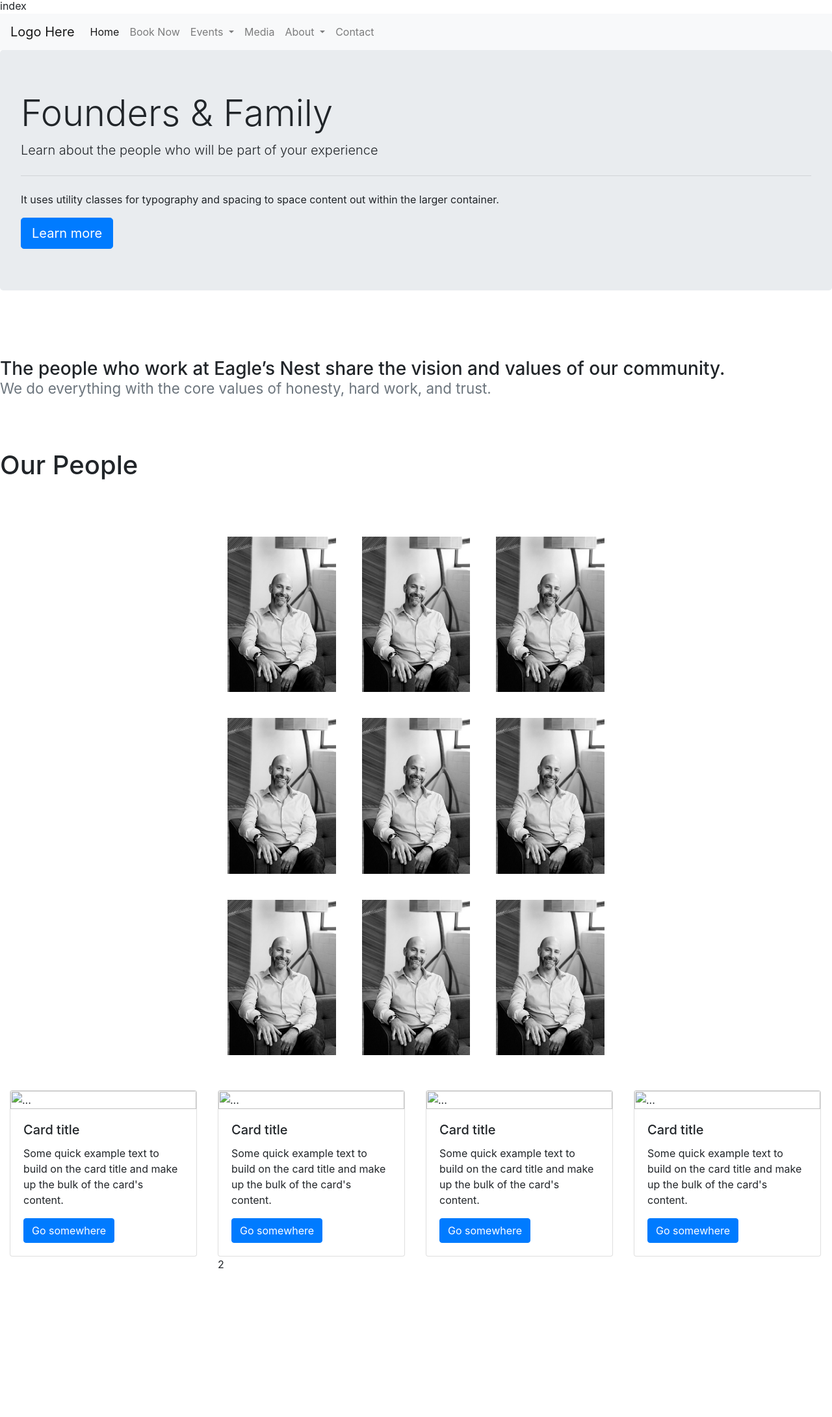
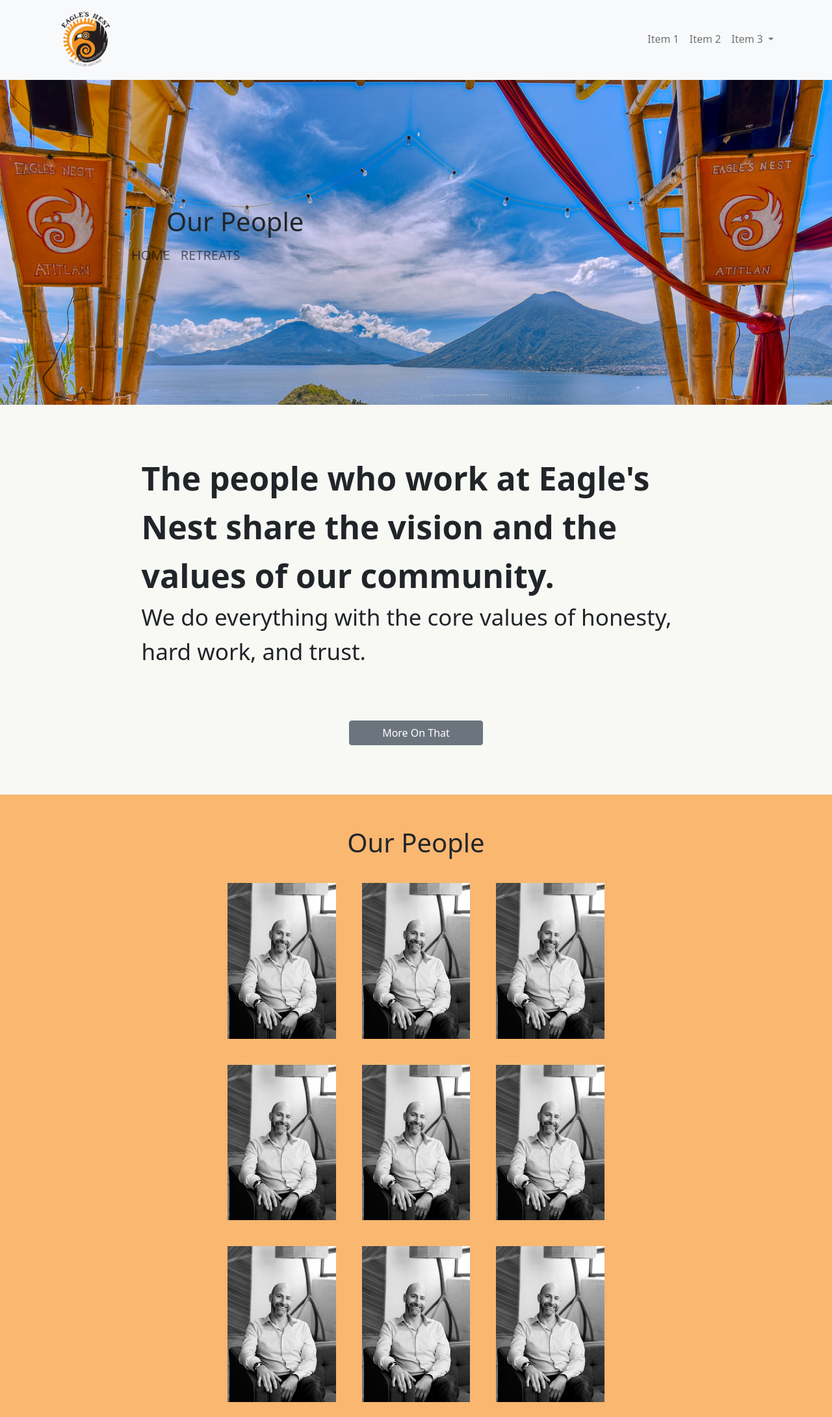
Before and after one commit to MaddyChandler1/UX_UI_HW_19, a plain HTML site: page Index.html in a window 1280 px wide. Shown: the part 3-2184 px from the top of the page at 65% size. Before the commit the page ends 1961 px from the top, so only its background shows below. Drawn offline with nearby package versions, Linux system fonts and the light colour scheme.

Commit message:
commit 3

```diff
--- a/Index.html
+++ b/Index.html
@@ -1,226 +1,204 @@
-index
 <!doctype html>
-
 <html lang="en">
 <head>
     <!-- Required meta tags -->
     <meta charset="utf-8">
     <meta name="viewport" content="width=device-width, initial-scale=1, shrink-to-fit=no">
-
     <!-- Add Bootstrap CSS Here on line 10-->
-
-    <link rel="stylesheet" href="https://stackpath.bootstrapcdn.com/bootstrap/4.3.1/css/bootstrap.min.css"
-    integrity="sha384-ggOyR0iXCbMQv3Xipma34MD+dH/1fQ784/j6cY/iJTQUOhcWr7x9JvoRxT2MZw1T"
-    crossorigin="anonymous">
+    <link href="https://cdn.jsdelivr.net/npm/bootstrap@5.1.0/dist/css/bootstrap.min.css" rel="stylesheet" integrity="sha384-KyZXEAg3QhqLMpG8r+8fhAXLRk2vvoC2f3B09zVXn8CA5QIVfZOJ3BCsw2P0p/We" crossorigin="anonymous">
     <!-- This is REQUIRED for bootstrap to work correctly -->
-
     <!-- This stylesheet is an example of how you can add your own stylesheet to customize bootstrap components. Notice how it is loaded 2nd to the required bootstrap stylesheet. This is so our stylesheet will overwrite bootstrap classes when we apply the same class but different styles to the stylsheet -->
     <link rel="stylesheet" href="css/index.css">
-
+    <script src="https://cdn.jsdelivr.net/npm/bootstrap@5.1.0/dist/js/bootstrap.bundle.min.js" integrity="sha384-U1DAWAznBHeqEIlVSCgzq+c9gqGAJn5c/t99JyeKa9xxaYpSvHU5awsuZVVFIhvj" crossorigin="anonymous"></script>
+    <script src="https://ajax.googleapis.com/ajax/libs/jquery/3.5.1/jquery.min.js"></script>
+    <script src="js/index.js"></script>
     <title>UX/UI Bootstrap Template</title>
 </head>
 <body>
-    <!-- Paste Navigation Code Below -->
-
-    <nav class="navbar navbar-expand-lg navbar-light bg-light">
-      <a class="navbar-brand" href="#"> Logo Here </a>
-      <button class="navbar-toggler" type="button" data-toggle="collapse" data-target="#navbarSupportedContent" aria-controls="navbarSupportedContent" aria-expanded="false" aria-label="Toggle navigation">
+<!-- Navigation -->
+<nav class="navbar navbar-expand-lg navbar-light bg-light static-top">
+    <div class="container">
+        <a class="navbar-brand" href="#">
+            <img src="img/logo_navbar.png" alt="..." height="100">
+        </a>
+        <button class="navbar-toggler" type="button" data-bs-toggle="collapse" data-bs-target="#navbarSupportedContent" aria-controls="navbarSupportedContent" aria-expanded="false" aria-label="Toggle navigation">
             <span class="navbar-toggler-icon"></span>
         </button>
-
         <div class="collapse navbar-collapse" id="navbarSupportedContent">
-        <ul class="navbar-nav mr-auto">
-          <li class="nav-item active">
-            <a class="nav-link" href="#">Home <span class="sr-only">(current)</span></a>
+            <ul class="navbar-nav ms-auto">
+                <li class="nav-item">
+                    <a class="nav-link" aria-current="page" href="#">Item 1</a>
                 </li>
                 <li class="nav-item">
-            <a class="nav-link" href="#">Book Now</a>
+                    <a class="nav-link" href="#">Item 2</a>
                 </li>
-
                 <li class="nav-item dropdown">
-            <a class="nav-link dropdown-toggle" href="#" id="navbarDropdown" role="button" data-toggle="dropdown" aria-haspopup="true" aria-expanded="false">
-              Events
+                    <a class="nav-link dropdown-toggle" href="#" id="navbarDropdown" role="button" data-bs-toggle="dropdown" aria-expanded="false">
+                        Item 3
                     </a>
-            <div class="dropdown-menu" aria-labelledby="navbarDropdown">
-              <a class="dropdown-item" href="#">Listing</a>
-              <a class="dropdown-item" href="#">Calendar</a>
-              <a class="dropdown-item" href="#">Past</a>
+                    <ul class="dropdown-menu dropdown-menu-end" aria-labelledby="navbarDropdown">
+                        <li><a class="dropdown-item" href="#">Item 4</a></li>
+                        <li><a class="dropdown-item" href="#">Item 5</a></li>
+                        <li>
+                            <hr class="dropdown-divider">
+                        </li>
+                        <li><a class="dropdown-item" href="#">Something else here</a></li>
+                    </ul>
+                </li>
+            </ul>
         </div>
-          </li>
-
-           <!-- DropDown -->
+    </div>
+</nav>
+<div class="main-info">
+    <div class="main-info-text-block">
+        <h1>Our People</h1>
+        <nav class="navbar navbar-expand-lg navbar-light static-top">
+            <div class="container">
+                <button class="navbar-toggler" type="button" data-bs-toggle="collapse" data-bs-target="#navbarSupportedContent" aria-controls="navbarSupportedContent" aria-expanded="false" aria-label="Toggle navigation">
+                    <span class="navbar-toggler-icon"></span>
+                </button>
+                <div class="collapse navbar-collapse" id="navbarSupportedContent">
+                    <ul class="navbar-nav ms-5">
+                        <li class="nav-item">
+                            <a class="nav-link h5" aria-current="page" href="#">HOME</a>
                         </li>
                         <li class="nav-item">
-          <a class="nav-link" href="#">Media</a>
+                            <a class="nav-link h5" href="#">RETREATS</a>
                         </li>
-
- <!-- DropDown -->
-    </li>
-    <li class="nav-item dropdown">
-      <a class="nav-link dropdown-toggle" href="#" id="navbarDropdown" role="button" data-toggle="dropdown" aria-haspopup="true" aria-expanded="false">
-        About
-      </a>
-      <div class="dropdown-menu" aria-labelledby="navbarDropdown">
-        <a class="dropdown-item" href="#">Our Story</a>
-        <a class="dropdown-item" href="#">Space</a>
-        <a class="dropdown-item" href="#">Community</a>
-        <a class="dropdown-item" href="#">Lodging</a>
-
+                    </ul>
                 </div>
-    </li>
- <!-- DropDown End -->
-
-</li>
-<li class="nav-item">
-  <a class="nav-link" href="#">Contact</a>
-</li>
-
-
+            </div>
         </nav>
-
-    <!-- Paste Jumbotron Code Below-->
-
-    <div class="jumbotron">
-      <h1 class="display-4">Founders & Family</h1>
-      <p class="lead">Learn about the people who will be part of your experience</p>
-      <hr class="my-4">
-      <p>It uses utility classes for typography and spacing to space content out within the larger container.</p>
-      <a class="btn btn-primary btn-lg" href="#" role="button">Learn more</a>
     </div>
-
-    <!-- Introductory Text Section -->
-<br><br><br>
-    <h3>
-        The people who work at Eagle’s Nest share the vision and values of our community.
-        <small class="text-muted"> <br> We do everything with the core values of honesty, hard work, and trust. </small>
-      </h3>
-
-<br><br><br>
-
-
+</div>
+<!-- Description -->
+<div class="description-section">
+    <div class="description-text">
+        <b>The people who work at Eagle's Nest share the vision and the values of our community.</b>
+        <br>
+        <p>We do everything with the core values of honesty, hard work, and trust.</p>
+    </div>
+    <button type="button" class="btn btn-secondary">More On That</button>
+</div>
 <!-- Our People -->
-
-<h1> Our People </h1> <br><br>
+<div class="our-people">
+    <h1> Our People </h1>
     <div class="grid-container">
         <div class="grid-item">
             <img src="img/person.jpg">
             <div class="text-block-img">
-            <div class="personImg">Pablo Cabrera</div>
+                <div class="personImg">Greg Wilson</div>
                 <div class="titleImg">CEO + Founder</div>
             </div>
         </div>
         <div class="grid-item">
             <img src="img/person.jpg">
             <div class="text-block-img">
-            <div class="personImg">Pablo Cabrera</div>
+                <div class="personImg">Greg Wilson</div>
                 <div class="titleImg">CEO + Founder</div>
             </div>
         </div>
         <div class="grid-item">
             <img src="img/person.jpg">
             <div class="text-block-img">
-            <div class="personImg">Pablo Cabrera</div>
+                <div class="personImg">Greg Wilson</div>
                 <div class="titleImg">CEO + Founder</div>
             </div>
         </div>
         <div class="grid-item">
             <img src="img/person.jpg">
             <div class="text-block-img">
-            <div class="personImg">Pablo Cabrera</div>
+                <div class="personImg">Greg Wilson</div>
                 <div class="titleImg">CEO + Founder</div>
             </div>
         </div>
         <div class="grid-item">
             <img src="img/person.jpg">
             <div class="text-block-img">
-            <div class="personImg">Pablo Cabrera</div>
+                <div class="personImg">Greg Wilson</div>
                 <div class="titleImg">CEO + Founder</div>
             </div>
         </div>
         <div class="grid-item">
             <img src="img/person.jpg">
             <div class="text-block-img">
-            <div class="personImg">Pablo Cabrera</div>
+                <div class="personImg">Greg Wilson</div>
                 <div class="titleImg">CEO + Founder</div>
             </div>
         </div>
         <div class="grid-item">
             <img src="img/person.jpg">
             <div class="text-block-img">
-            <div class="personImg">Pablo Cabrera</div>
+                <div class="personImg">Greg Wilson</div>
                 <div class="titleImg">CEO + Founder</div>
             </div>
         </div>
         <div class="grid-item">
             <img src="img/person.jpg">
             <div class="text-block-img">
-            <div class="personImg">Pablo Cabrera</div>
+                <div class="personImg">Greg Wilson</div>
                 <div class="titleImg">CEO + Founder</div>
             </div>
         </div>
         <div class="grid-item">
             <img src="img/person.jpg">
             <div class="text-block-img">
-            <div class="personImg">Pablo Cabrera</div>
+                <div class="personImg">Greg Wilson</div>
                 <div class="titleImg">CEO + Founder</div>
             </div>
         </div>
     </div>
-<br>
-
-
-
-
-    <!-- Add columns, rows, and cards Below -->
-
-    <div class="container-fluid">
+</div>
+<!-- Testimonials -->
+<div class="testimonials">
+    <h1> Staff Testimonials </h1>
+    <div class="container text-center">
         <div class="row">
-          <div class ="col-lg-3 col-md-3 col-sml-12"> <div class="card" style="width: 18rem;">
-            <img src="..." class="card-img-top" alt="...">
+            <div class="col-sm m-5">
+                <!-- picture here -->
+            </div>
+            <div class="col-sm m-5">
+                <div class="card shadow-sm rounded">
+                    <div class="card-header bg-white">
+                        Name, Age
+                    </div>
                     <div class="card-body">
-              <h5 class="card-title">Card title</h5>
-              <p class="card-text">Some quick example text to build on the card title and make up the bulk of the card's content.</p>
-              <a href="#" class="btn btn-primary">Go somewhere</a>
-            </div>
-          </div> </div>
-          <div class ="col-lg-3 col-md-3 col-sml-12"> <div class="card" style="width: 18rem;">
-            <img src="..." class="card-img-top" alt="...">
-            <div class="card-body">
-              <h5 class="card-title">Card title</h5>
-              <p class="card-text">Some quick example text to build on the card title and make up the bulk of the card's content.</p>
-              <a href="#" class="btn btn-primary">Go somewhere</a>
-            </div>
-          </div> 2 </div>
-          <div class ="col-lg-3 col-md-3 col-sml-12"> <div class="card" style="width: 18rem;">
-            <img src="..." class="card-img-top" alt="...">
-            <div class="card-body">
-              <h5 class="card-title">Card title</h5>
-              <p class="card-text">Some quick example text to build on the card title and make up the bulk of the card's content.</p>
-              <a href="#" class="btn btn-primary">Go somewhere</a>
-            </div>
-          </div> </div>
-          <div class ="col-lg-3 col-md-3 col-sml-12"> <div class="card" style="width: 18rem;">
-            <img src="..." class="card-img-top" alt="...">
-            <div class="card-body">
-              <h5 class="card-title">Card title</h5>
-              <p class="card-text">Some quick example text to build on the card title and make up the bulk of the card's content.</p>
-              <a href="#" class="btn btn-primary">Go somewhere</a>
-            </div>
-          </div> </div>
+                        <p class="card-text">Lorem ipsum dolor sit amet, consectetur adipiscing elit ut aliquam, purus sit amet luctus venenatis, lectus magna fringilla urna, porttitor</p>
                     </div>
                 </div>
-
+            </div>
+            <div class="col-sm m-5">
+                <!-- picture here -->
+            </div>
+        </div>
+        <div class="row">
+            <div class="col-sm m-5">
+                <div class="card shadow-sm rounded">
+                    <div class="card-header bg-white">
+                        Name, Age
+                    </div>
+                    <div class="card-body">
+                        <p class="card-text">Lorem ipsum dolor sit amet, consectetur adipiscing elit ut aliquam, purus sit amet luctus venenatis, lectus magna fringilla urna, porttitor</p>
+                    </div>
+                </div>
+            </div>
+            <div class="col-sm m-5">
+                <!-- picture here -->
+            </div>
+            <div class="col-sm m-5">
+                <div class="card shadow-sm rounded">
+                    <div class="card-header bg-white">
+                        Name, Age
+                    </div>
+                    <div class="card-body">
+                        <p class="card-text">Lorem ipsum dolor sit amet, consectetur adipiscing elit ut aliquam, purus sit amet luctus venenatis, lectus magna fringilla urna, porttitor</p>
+                    </div>
+                </div>
+            </div>
+        </div>
+    </div>
+</div>
 <!-- Add form group below -->
-
 <!-- Modal -->
-
-    <!-- Optional JavaScript -->
-    <!-- jQuery first, then Popper.js, then Bootstrap JS -->
-    <!-- THE BELOW SCRIPT TAGS ARE REQUIRED FOR CERTAIN COMPONENTS IN BOOTSTRAP -->
-    <script src="https://code.jquery.com/jquery-3.3.1.slim.min.js" integrity="sha384-q8i/X+965DzO0rT7abK41JStQIAqVgRVzpbzo5smXKp4YfRvH+8abtTE1Pi6jizo" crossorigin="anonymous"></script>
-    <script src="https://cdnjs.cloudflare.com/ajax/libs/popper.js/1.14.7/umd/popper.min.js" integrity="sha384-UO2eT0CpHqdSJQ6hJty5KVphtPhzWj9WO1clHTMGa3JDZwrnQq4sF86dIHNDz0W1" crossorigin="anonymous"></script>
-    <script src="https://stackpath.bootstrapcdn.com/bootstrap/4.3.1/js/bootstrap.min.js" integrity="sha384-JjSmVgyd0p3pXB1rRibZUAYoIIy6OrQ6VrjIEaFf/nJGzIxFDsf4x0xIM+B07jRM" crossorigin="anonymous"></script>
-    <script src="js/index.js"></script>
-    <script src="https://ajax.googleapis.com/ajax/libs/jquery/3.5.1/jquery.min.js"></script>
 </body>
 </html>
--- a/css/index.css
+++ b/css/index.css
@@ -54,3 +54,70 @@
         font-size: 20px;
     }
 }
+
+.main-info {
+    width: 100%;
+    background: url("../img/nest.jpg") repeat 0 0;
+    background-size: cover;
+    height: 500px;
+    display: table;
+}
+
+.main-info-text-block{
+    display: table-cell;
+    vertical-align: middle;
+}
+
+.main-info-text-block h1 {
+    padding-left: 20%;
+}
+
+.main-info-text-block nav {
+    padding-left: 10%;
+    padding-top: 0;
+}
+
+.our-people {
+    padding-top: 50px;
+    background-color: #f9b770;
+    padding-bottom: 60px;
+}
+
+.our-people h1 {
+    text-align: center;
+}
+
+.description-section {
+    width: 100%;
+    height: 600px;
+    display: flex;
+    justify-content: center;
+    align-items: center;
+    flex-direction: column;
+    background-color: #f8f8f4;
+}
+
+.description-text {
+    padding: 0 17% 5% 17%;
+    font-size: 50px;
+}
+
+.description-text p {
+    font-size: 35px;
+}
+
+.description-section button {
+    padding-left: 50px;
+    padding-right: 50px;
+}
+
+.testimonials {
+    padding-top: 70px;
+    background-color: #f8f8f4;
+    padding-bottom: 60px;
+}
+
+.testimonials h1 {
+    text-align: center;
+    padding-bottom: 50px;
+}
--- a/js/index.js
+++ b/js/index.js
@@ -1,6 +1,6 @@
 $(document).ready(function(){
     $("div.grid-item").mouseenter(function() {
-        $(this).find('div.text-block-img').stop().show();
+        $(this).find('div.text-block-img').show();
     });
 
     $("div.grid-item").mouseleave(function() {
```
Also changed, not shown: <!-- Our People -->.html (added, +69 -0 lines), pics.html (deleted, +0 -74 lines), img/foto_faltante.PNG (added), img/logo_navbar.png (added), img/nest.jpg (added), 2 other files. Lines whose indentation alone changed are shown as unchanged.
